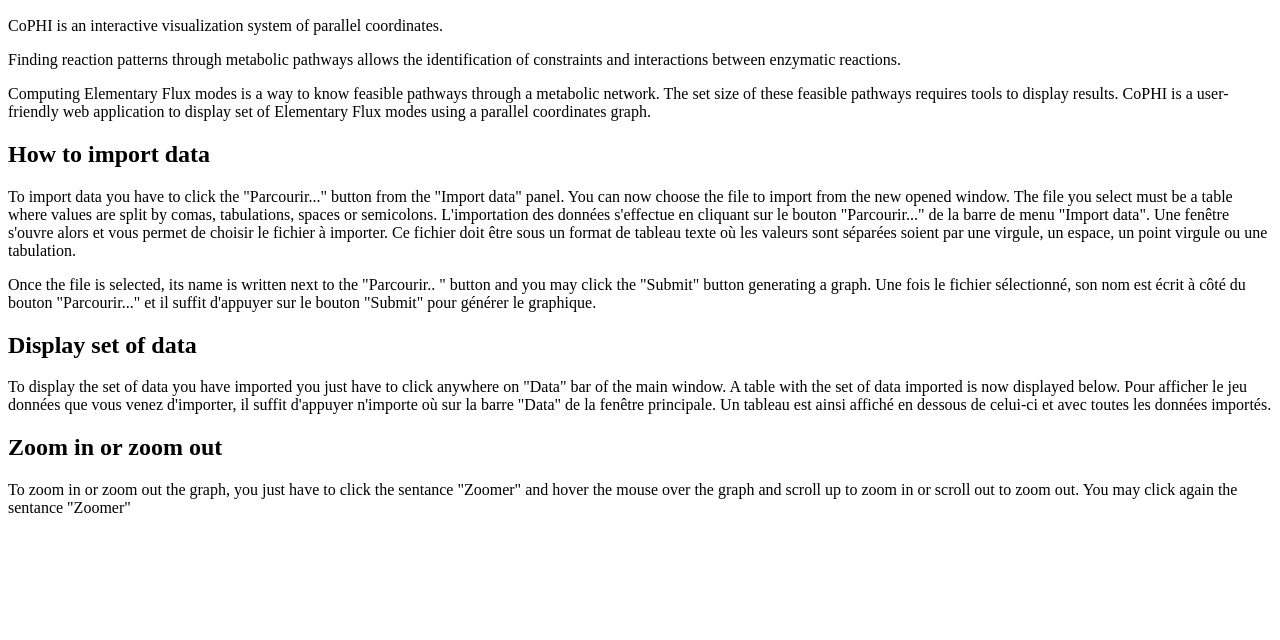
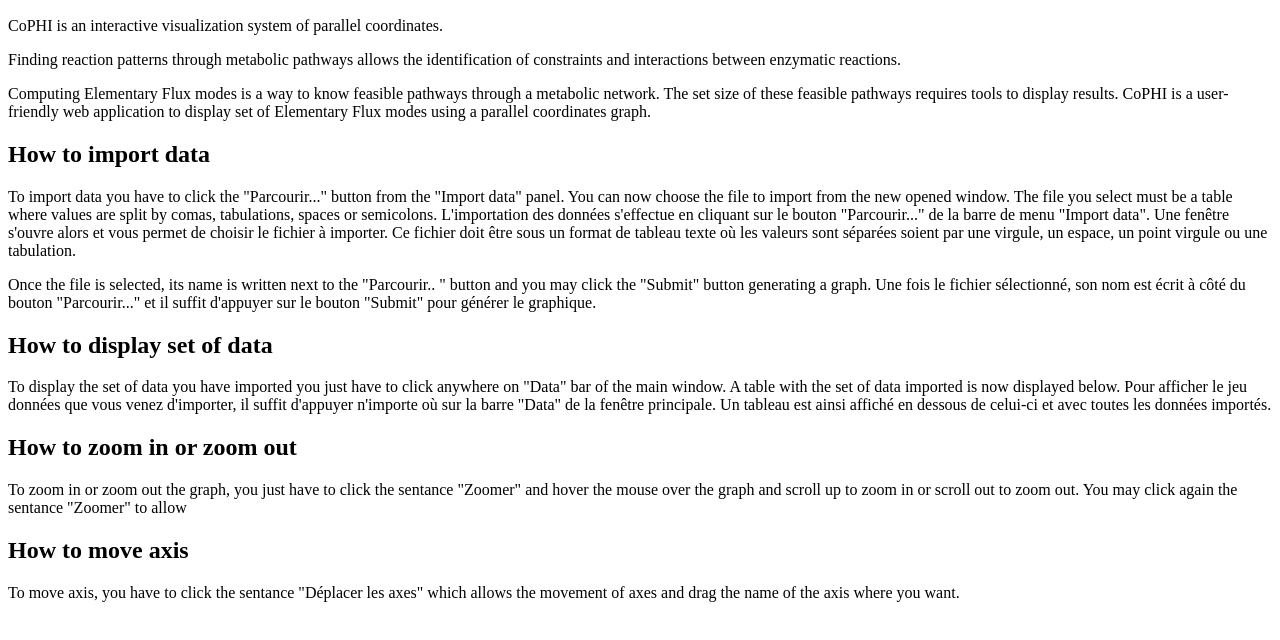
Before and after one commit to AlexisHBioinfo/User_Guide_CoPHI, a plain HTML site: page index.html in a window 1280 px wide. Shown: the part 110-750 px from the top of the page. Drawn offline with Linux system fonts and the light colour scheme.

Commit message:
Moving axis

```diff
--- a/index.html
+++ b/index.html
@@ -26,15 +26,19 @@
     Once the file is selected, its name is written next to the "Parcourir.. " button and you may click the "Submit" button generating a graph.
     Une fois le fichier sélectionné, son nom est écrit à côté du bouton "Parcourir..." et il suffit d'appuyer sur le bouton "Submit" pour générer le graphique.
   </p>
-  <h2>Display set of data</h2>
+  <h2>How to display set of data</h2>
   <p>
     To display the set of data you have imported you just have to click anywhere on "Data" bar of the main window. A table with the set of data imported is now displayed below.
     <!-- <button class="collapsible">Data</button> -->
     Pour afficher le jeu données que vous venez d'importer, il suffit d'appuyer n'importe où sur la barre "Data" de la fenêtre principale. Un tableau est ainsi affiché en dessous de celui-ci et avec toutes les données importés.
   </p>
-  <h2>Zoom in or zoom out</h2>
+  <h2>How to zoom in or zoom out</h2>
   <p>
-    To zoom in or zoom out the graph, you just have to click the sentance "Zoomer" and hover the mouse over the graph and scroll up to zoom in or scroll out to zoom out. You may click again the sentance "Zoomer"
+    To zoom in or zoom out the graph, you just have to click the sentance "Zoomer" and hover the mouse over the graph and scroll up to zoom in or scroll out to zoom out. You may click again the sentance "Zoomer" to allow
+  </p>
+  <h2>How to move axis</h2>
+  <p>
+    To move axis, you have to click the sentance "Déplacer les axes" which allows the movement of axes and drag the name of the axis where you want.
   </p>
 </body>
 </html>
```
